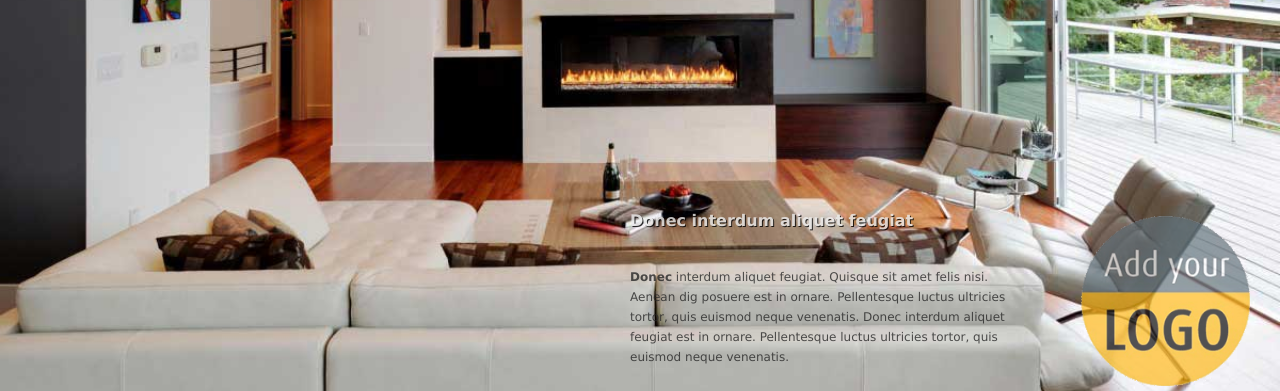
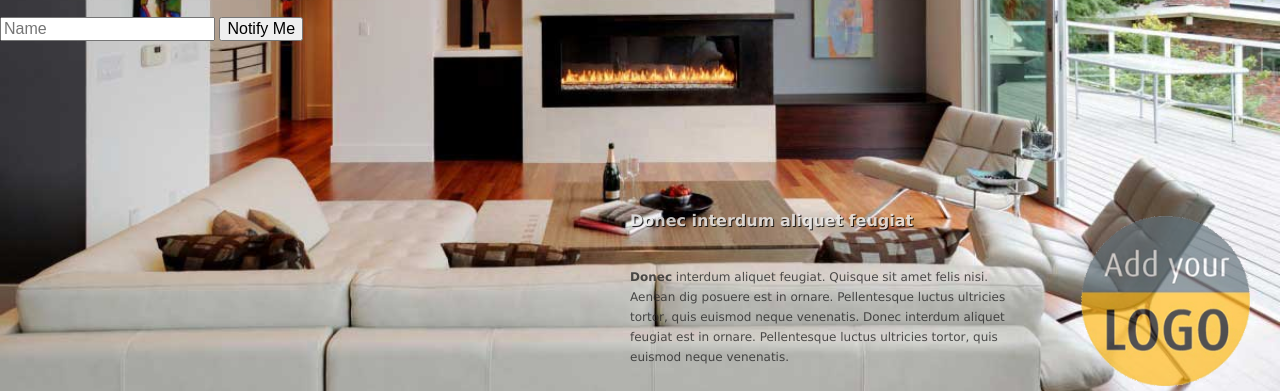
Before and after one commit to AliMD/UnderDev, a PHP site: page /index03.php in a window 1280 px wide. Shown: the part 349-740 px from the top of the page. Run offline with PHP 8.4, Linux system fonts and the light colour scheme.

Commit message:
add notifyMe to index03

```diff
--- a/htdocs/inc/notify.php
+++ b/htdocs/inc/notify.php
@@ -1,5 +1,5 @@
 	<form id="notify-form" action="notify.php" method="post" target='ifrm'>
 		<input class="notify" type="text" name="name" placeholder="Name" />
-		<input class="btn" type="submit" name="submit" value="Send" />
+		<input class="btn" type="submit" name="submit" value="Notify Me" />
 	</form>
 	<iframe id='notify-ifrm' name='notify-ifrm' src="" frameborder="0" scrolling="no"></iframe>
--- a/htdocs/index03.php
+++ b/htdocs/index03.php
@@ -5,4 +5,5 @@
 	<?php include 'inc/logo.php'; ?>
 </div>
 <?php include 'inc/contact-us.php'; ?>
+<?php include 'inc/notify.php'; ?>
 <?php include 'inc/footer.php'; ?>
```
